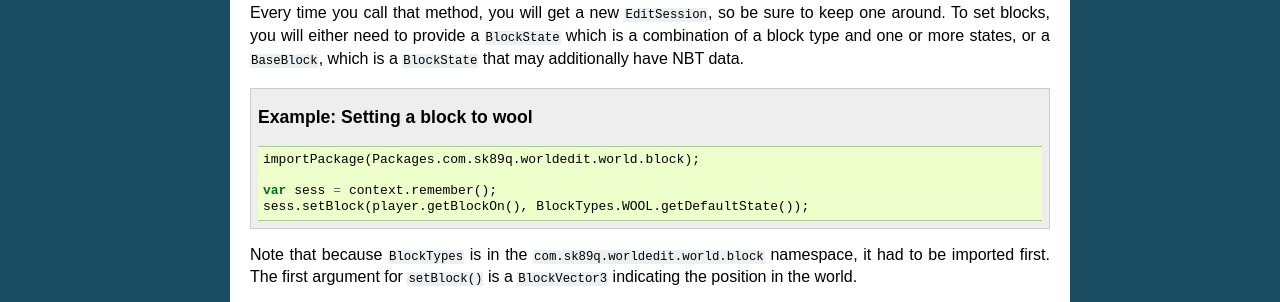
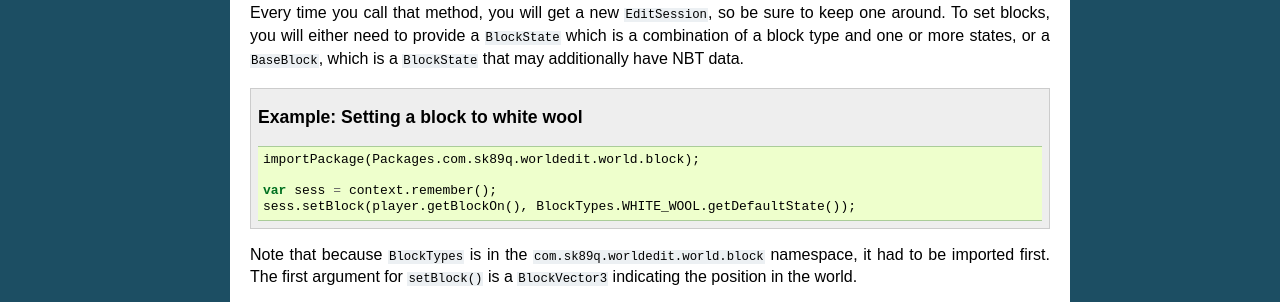
Before and after one commit to EngineHub/WorldEditDocs, a Sphinx documentation site: the page built from source/usage/other/craftscripts.rst, in a window 1280 px wide. Shown: the part 1270-1572 px from the top of the page. Built offline with Sphinx 7.4.7, drawn with Linux system fonts in a browser that asks for light colours.

Commit message:
Correct minor mistake in craftscript wool example

```diff
--- a/source/usage/other/craftscripts.rst
+++ b/source/usage/other/craftscripts.rst
@@ -58,14 +58,14 @@ All block editing in WorldEdit is done through an EditSession. This object handl
 
 Every time you call that method, you will get a new ``EditSession``, so be sure to keep one around. To set blocks, you will either need to provide a ``BlockState`` which is a combination of a block type and one or more states, or a ``BaseBlock``, which is a ``BlockState`` that may additionally have NBT data.
 
-.. topic:: Example: Setting a block to wool
+.. topic:: Example: Setting a block to white wool
 
     ::
 
         importPackage(Packages.com.sk89q.worldedit.world.block);
 
         var sess = context.remember();
-        sess.setBlock(player.getBlockOn(), BlockTypes.WOOL.getDefaultState());
+        sess.setBlock(player.getBlockOn(), BlockTypes.WHITE_WOOL.getDefaultState());
 
 Note that because ``BlockTypes`` is in the ``com.sk89q.worldedit.world.block`` namespace, it had to be imported first. The first argument for ``setBlock()`` is a ``BlockVector3`` indicating the position in the world.
 
```
